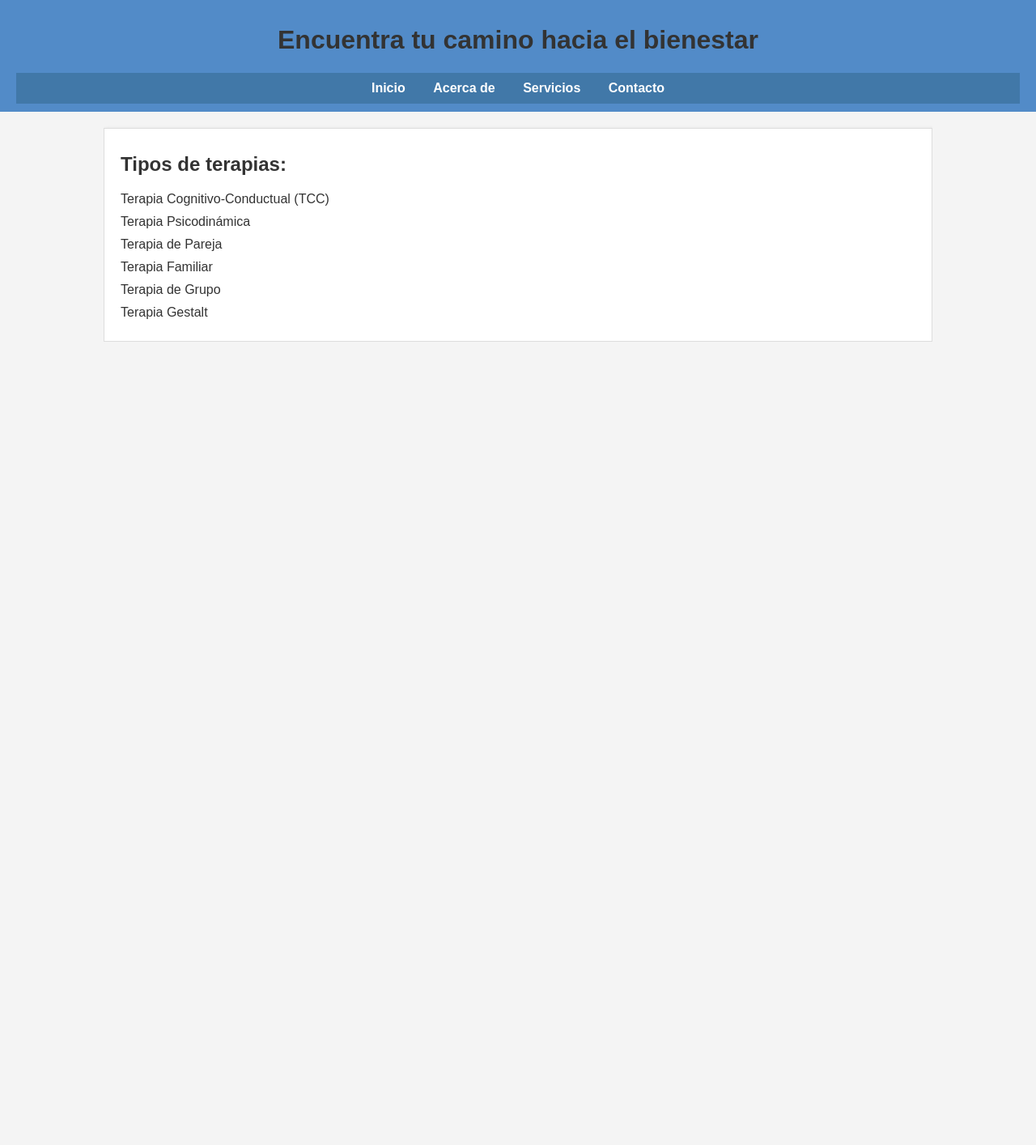
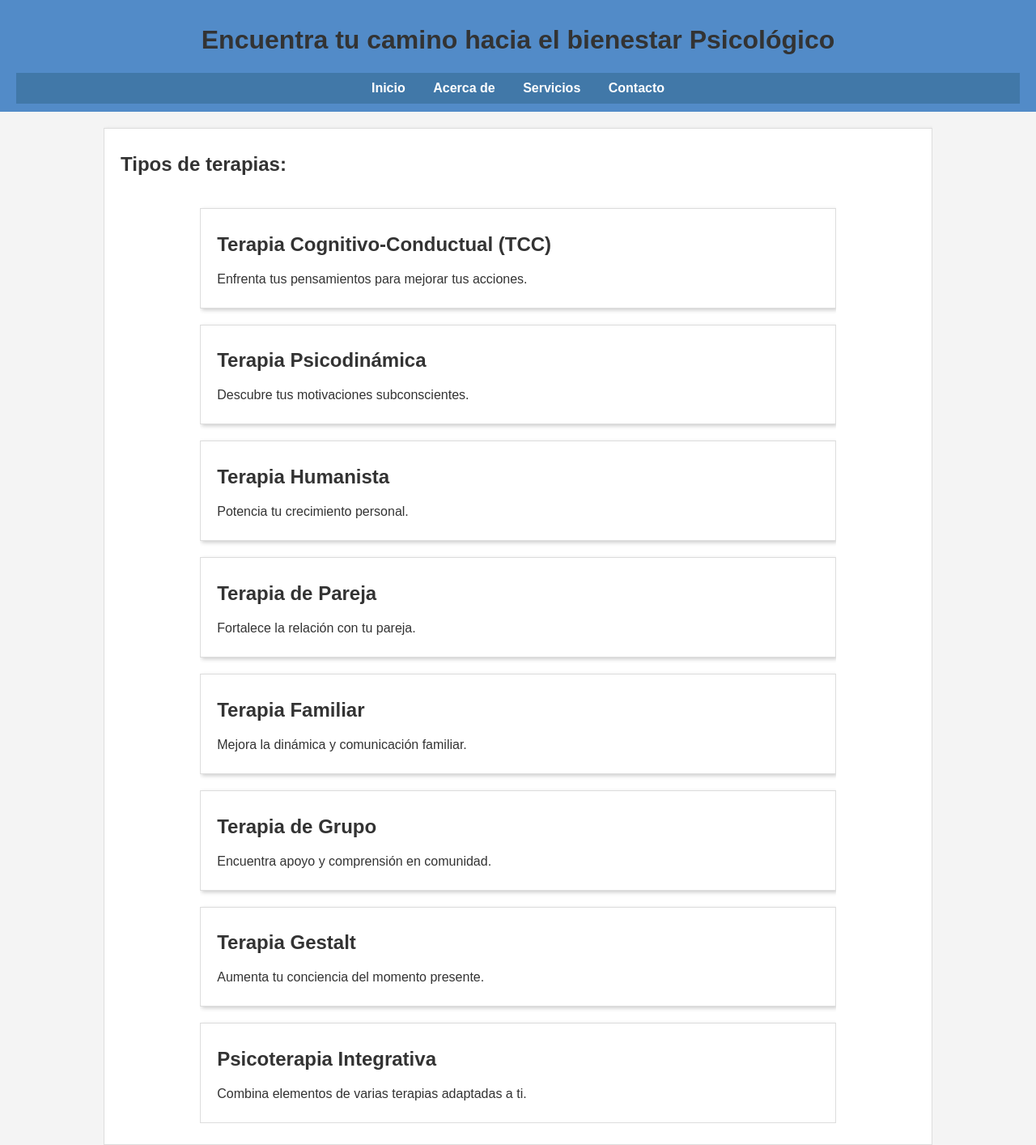
Before and after one commit to somedici/proyectofinal, a Django app: template Meetingpsico/bookingpsico/templates/home.html in a window 1280 px wide. Shown: the whole page at 81% size. Before the commit the page ends 422 px from the top, so only its background shows below. Run offline with Django 5.2, Linux system fonts and the light colour scheme; the template is opened without the code that fills it, so the values that code supplies are empty.

Commit message:
En proceso 3

```diff
--- a/Meetingpsico/Meetingpsico/settings.py
+++ b/Meetingpsico/Meetingpsico/settings.py
@@ -37,7 +37,8 @@ INSTALLED_APPS = [
     'django.contrib.sessions',
     'django.contrib.messages',
     'django.contrib.staticfiles',
-]
+    'bookingpsico',
+    ]
 
 MIDDLEWARE = [
     'django.middleware.security.SecurityMiddleware',
@@ -49,7 +50,8 @@ MIDDLEWARE = [
     'django.middleware.clickjacking.XFrameOptionsMiddleware',
 ]
 
-ROOT_URLCONF = 'Meetingpsico.urls'
+ROOT_URLCONF = "Meetingpsico.urls"
+
 
 TEMPLATES = [
     {
--- a/Meetingpsico/Meetingpsico/urls.py
+++ b/Meetingpsico/Meetingpsico/urls.py
@@ -3,5 +3,6 @@ from django.urls import path, include
 
 urlpatterns = [
     path("admin/", admin.site.urls),
-    path('booking/', include('bookingpsico.urls')),  # Incluye el módulo de URLs de bookingpsico
+    path('bookingpsico/', include('bookingpsico.urls')),  # Incluye el módulo de URLs de bookingpsico
+    path('', include('bookingpsico.urls')),  # Asegúrate de reemplazar 'nombre_de_tu_aplicacion'
 ]
--- a/Meetingpsico/bookingpsico/templates/home.html
+++ b/Meetingpsico/bookingpsico/templates/home.html
@@ -3,7 +3,7 @@
 <head>
     <meta charset="UTF-8">
     <meta name="viewport" content="width=device-width, initial-scale=1.0">
-    <title>{% block title %}Encuentra tu camino hacia el bienestar{% endblock %}</title>
+    <title>{% block title %}Encuentra tu camino hacia el bienestar Psicológico{% endblock %}</title>
     <style>
         body {
             font-family: Arial, sans-serif;
@@ -58,7 +58,7 @@
 </head>
 <body>
     <header>
-        <h1>{% block header %}Encuentra tu camino hacia el bienestar{% endblock %}</h1>
+        <h1>{% block header %}Encuentra tu camino hacia el bienestar Psicológico{% endblock %}</h1>
         <nav>
             <a href="/">Inicio</a>
             <a href="/about">Acerca de</a>
@@ -72,14 +72,39 @@
             <div class="card">
                 <h2>Tipos de terapias:</h2>
                 <ul>
-                    <li>Terapia Cognitivo-Conductual (TCC)</li>
-                    <li>Terapia Psicodinámica</li>
-                    <li>Terapia de Pareja</li>
-                    <li>Terapia Familiar</li>
-                    <li>Terapia de Grupo</li>
-                    <li>Terapia Gestalt</li>
-                </ul>
-            </div>
+                    <div class="container">
+                        <div class="card">
+                            <h2>Terapia Cognitivo-Conductual (TCC)</h2>
+                            <p>Enfrenta tus pensamientos para mejorar tus acciones.</p>
+                        </div>
+                        <div class="card">
+                            <h2>Terapia Psicodinámica</h2>
+                            <p>Descubre tus motivaciones subconscientes.</p>
+                        </div>
+                        <div class="card">
+                            <h2>Terapia Humanista</h2>
+                            <p>Potencia tu crecimiento personal.</p>
+                        </div>
+                        <div class="card">
+                            <h2>Terapia de Pareja</h2>
+                            <p>Fortalece la relación con tu pareja.</p>
+                        </div>
+                        <div class="card">
+                            <h2>Terapia Familiar</h2>
+                            <p>Mejora la dinámica y comunicación familiar.</p>
+                        </div>
+                        <div class="card">
+                            <h2>Terapia de Grupo</h2>
+                            <p>Encuentra apoyo y comprensión en comunidad.</p>
+                        </div>
+                        <div class="card">
+                            <h2>Terapia Gestalt</h2>
+                            <p>Aumenta tu conciencia del momento presente.</p>
+                        </div>
+                        <div class="card">
+                            <h2>Psicoterapia Integrativa</h2>
+                            <p>Combina elementos de varias terapias adaptadas a ti.</p>
+                        </div>
         </section>
         {% endblock %}
     </div>
--- a/Meetingpsico/bookingpsico/templates/terapias.html
+++ b/Meetingpsico/bookingpsico/templates/terapias.html
@@ -13,7 +13,7 @@
             color: #333;
         }
         header {
-            background: #007BFF;
+            background: #528bc8;
             color: #ffffff;
             padding: 10px 20px;
             text-align: center;
--- a/Meetingpsico/bookingpsico/urls.py
+++ b/Meetingpsico/bookingpsico/urls.py
@@ -5,8 +5,8 @@ from .views import home_view, terapias_view, search_view, create_view
 
 urlpatterns = [
 
-    path("", home_view),
-    path("terapias/", terapias_view, name = "booking"),
-    path("buscar/<nombre_de_usuario>", search_view),
-    path("crear/<nombre_de_usuario>/<sala>", create_view),
+    path("", home_view, name = "home"),
+    path("terapias/", terapias_view, name = "terapias"),
+    path("buscar/", search_view, name = "reservas"),
+    path("crear/<nombre_de_usuario>/<terapias>", create_view),
 ]
```
Also changed, not shown: Meetingpsico/bookingpsico/models.py (+15 -2 lines), Meetingpsico/bookingpsico/templates/base.html (+29 -14 lines), Meetingpsico/bookingpsico/views.py (+13 -16 lines), Meetingpsico/bookingpsico/templates/reservas.html (deleted), Meetingpsico/db.sqlite3.
